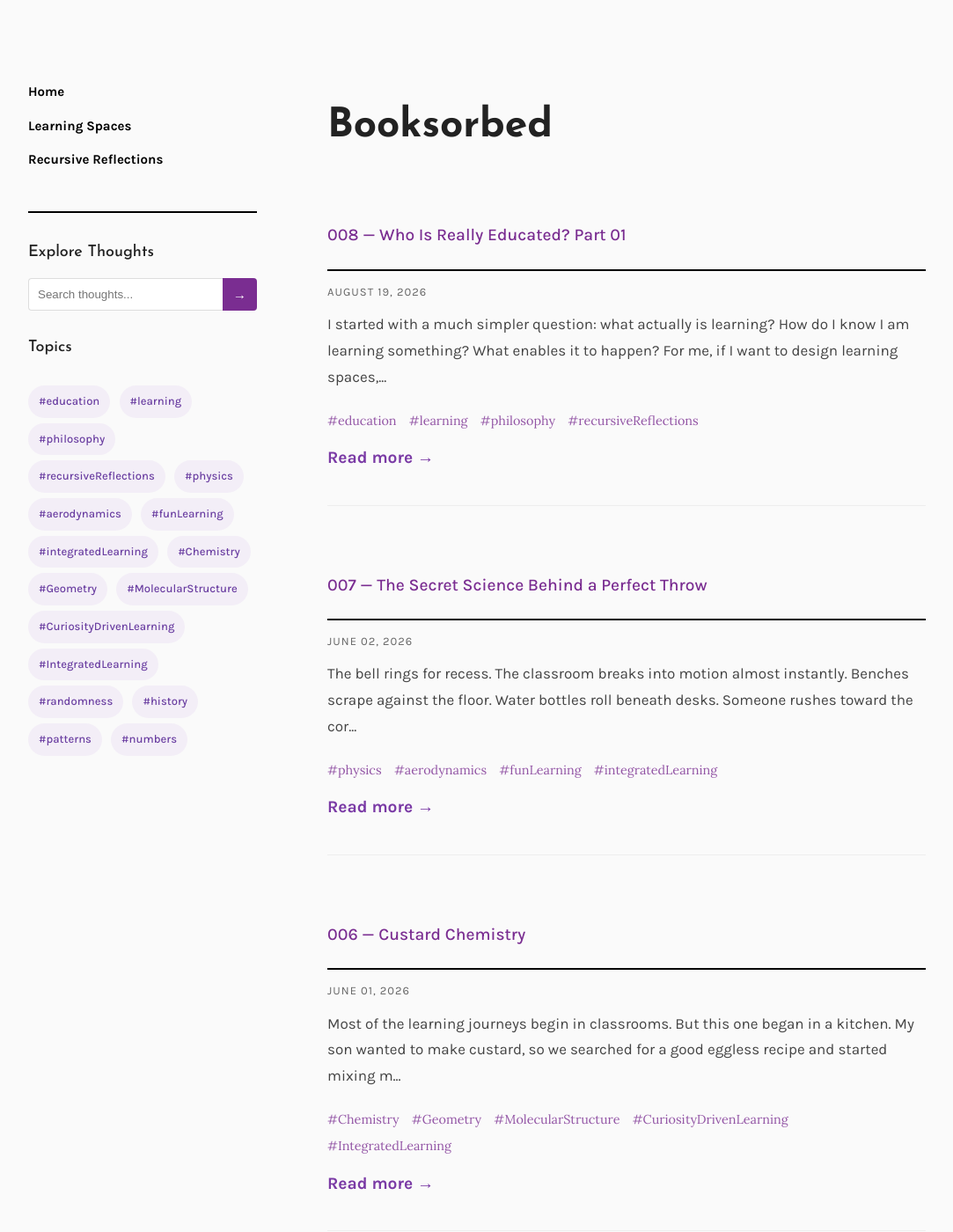
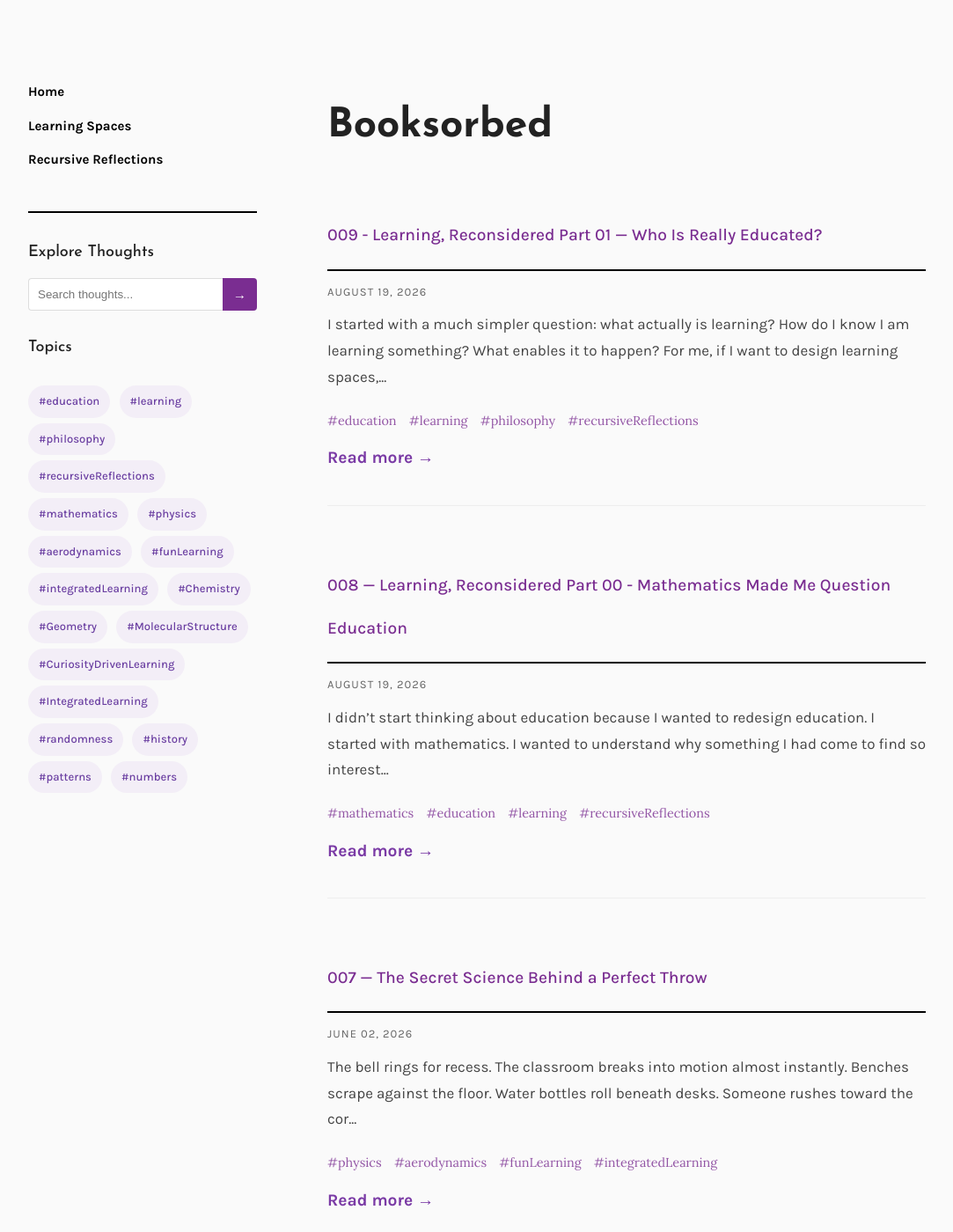
Before and after one commit to vrindanmenon/vrindanmenon.github.io, a Jekyll site: the page built from booksorbed.md, in a window 1280 px wide and 1400 px high. Shown: the whole window at 88% size, without its empty margins (78-1161 px from the left). Built offline with Jekyll 4.4.1, drawn with Linux system fonts in a browser that asks for light colours; some of the changed lines change nothing that is shown.

Commit message:
008 renamed to 009 - added 008 part 00 of learning reconsidered

```diff
--- /dev/null
+++ b/_recursive-reflections/008-mathematics-made-me-question-education.md
@@ -0,0 +1,26 @@
+---
+layout: blogpost
+title: "008 — Learning, Reconsidered Part 00 -  Mathematics Made Me Question Education"
+date: 2026-08-19
+tags: [mathematics, education, learning, recursiveReflections]
+---
+
+I didn't start thinking about education because I wanted to redesign education.
+
+I started with mathematics.
+
+I wanted to understand why something I had come to find so interesting often became something students wanted to get over with as quickly as possible.
+
+The irony is that mathematics wasn't something I particularly enjoyed in school either. My school years were not a time when I felt connected to learning. There were a few concepts I enjoyed, but for the most part, I learnt because I had to. College changed something for me, and much later, my work brought me back to mathematics in a completely different way.
+
+At work, I became interested in the storytelling side of mathematics. I enjoyed taking an idea that looked complicated and breaking it down into smaller questions. Instead of beginning with the method, I wanted to find the question that could lead us towards the method.
+
+I enjoyed this process more than simply explaining mathematics. There was something satisfying about taking an idea apart, finding the smaller questions underneath it, and then putting it back together in a way that made sense. It was this journey towards understanding mathematics that slowly took me on a longer journey of trying to make learning meaningful.
+
+My son played another major role in this journey. Learning along with him made me relearn many things myself, and it brought a kind of joy and meaning to learning that I hadn't experienced before. His questions often make me stop and think. Sometimes they are questions I wouldn't have thought to ask myself.
+
+I never want a system to take that away from him. More than that, I don't want us to build systems that slowly take it away from children in general. I believe that curiosity is already there in every child. What we need to do is nurture it, keep that fire alive, and give it room to grow brighter.
+
+That is where my interest in mathematics became something larger. I was no longer only interested in how to make a mathematical idea easier to understand. I was becoming interested in how we can protect that desire to understand, to really learn, in the first place.
+
+I don't know yet what education should look like to enable real learning. But I know I don't want to design something that makes a child stop asking questions just because the curriculum has moved on. That is the question I am carrying forward: **how do we build learning environments that don't just teach children more, but help them keep wanting to know more?**
--- a/_recursive-reflections/008-who-is-really-educated.md
+++ b/_recursive-reflections/009-who-is-really-educated.md
@@ -1,6 +1,6 @@
 ---
 layout: blogpost
-title: "008 — Who Is Really Educated? Part 01"
+title: "009 - Learning, Reconsidered Part 01 — Who Is Really Educated?"
 date: 2026-08-19
 tags: [education, learning, philosophy, recursiveReflections]
 ---
```
